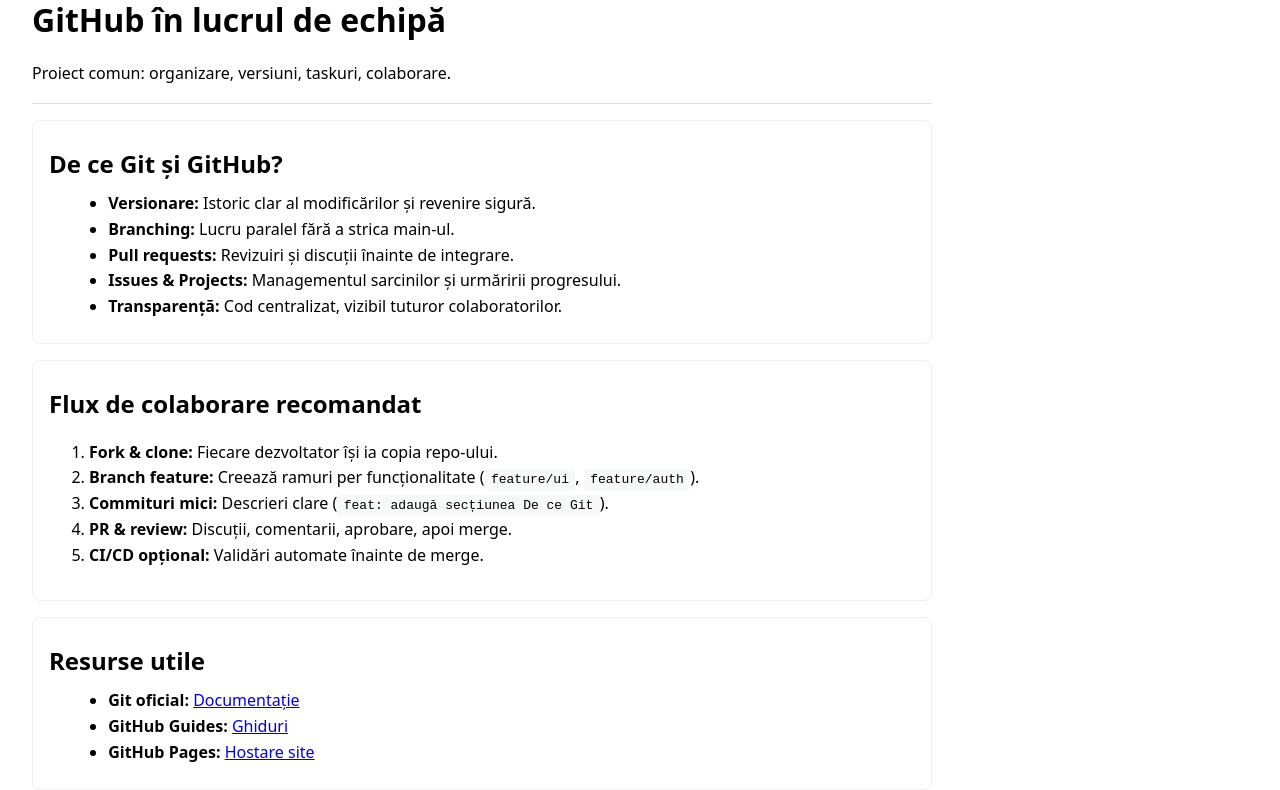
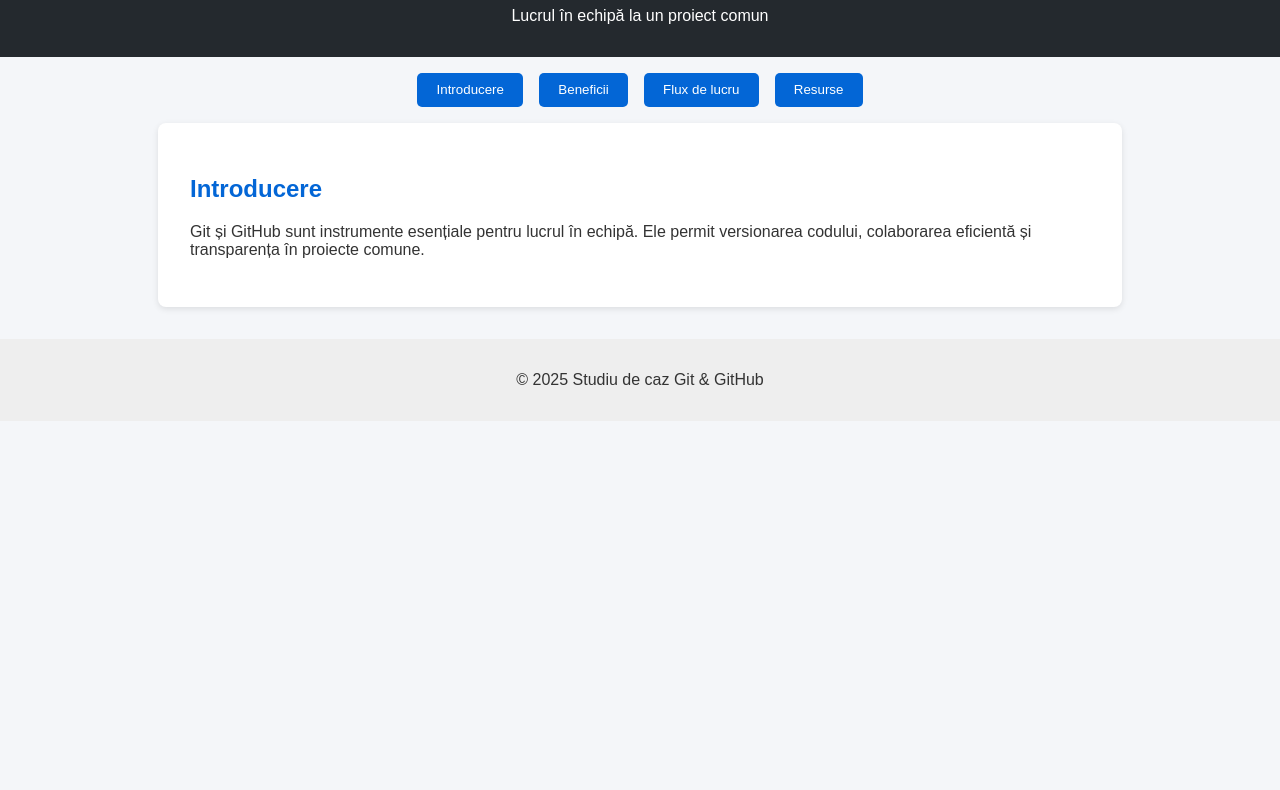
Before and after one commit to vfugvugvcft3456/studiu-de-caz, a plain HTML site: page index.html in a window 1280 px wide. Shown: the part 89-879 px from the top of the page. After the commit the page ends 800 px from the top, so only its background shows below. Drawn offline with Linux system fonts and the light colour scheme.

Commit message:
update: modernizeaza index.html cu navigare pe sectiuni

```diff
--- a/index.html
+++ b/index.html
@@ -1,58 +1,124 @@
 <!DOCTYPE html>
 <html lang="ro">
 <head>
-  <meta charset="UTF-8" />
-  <meta name="viewport" content="width=device-width, initial-scale=1.0"/>
-  <title>Studiu de caz: Lucrul în echipă cu Git & GitHub</title>
+  <meta charset="UTF-8">
+  <meta name="viewport" content="width=device-width, initial-scale=1.0">
+  <title>Studiu de caz: Git & GitHub</title>
   <style>
-    body { font-family: system-ui, sans-serif; line-height: 1.6; margin: 2rem; max-width: 900px; }
-    header { border-bottom: 1px solid #ddd; margin-bottom: 1rem; }
-    h1, h2 { margin: 0.5rem 0; }
-    .card { border: 1px solid #eee; padding: 1rem; margin: 1rem 0; border-radius: 8px; }
-    code { background: #f6f8fa; padding: 0.2rem 0.4rem; border-radius: 4px; }
-    ul { margin: 0.5rem 0 0.5rem 1.2rem; }
-    footer { margin-top: 2rem; font-size: 0.9rem; color: #555; }
+    body {
+      font-family: Arial, sans-serif;
+      margin: 0; padding: 0;
+      background: #f4f6f9;
+      color: #333;
+    }
+    header {
+      background: #24292e;
+      color: white;
+      padding: 1rem;
+      text-align: center;
+    }
+    nav {
+      display: flex;
+      justify-content: center;
+      gap: 1rem;
+      margin: 1rem 0;
+    }
+    nav button {
+      padding: 0.6rem 1.2rem;
+      border: none;
+      border-radius: 5px;
+      background: #0366d6;
+      color: white;
+      cursor: pointer;
+      transition: background 0.3s;
+    }
+    nav button:hover {
+      background: #024c9a;
+    }
+    section {
+      display: none;
+      padding: 2rem;
+      max-width: 900px;
+      margin: auto;
+      background: white;
+      border-radius: 8px;
+      box-shadow: 0 2px 6px rgba(0,0,0,0.1);
+    }
+    section.active {
+      display: block;
+    }
+    h2 {
+      color: #0366d6;
+    }
+    footer {
+      text-align: center;
+      padding: 1rem;
+      margin-top: 2rem;
+      background: #eee;
+    }
   </style>
 </head>
 <body>
   <header>
-    <h1>Studiu de caz: Importanța utilizării aplicațiilor GIT / GitHub în lucrul de echipă</h1>
-    <p>Proiect comun: organizare, versiuni, taskuri, colaborare.</p>
+    <h1>Studiu de caz: Importanța utilizării Git & GitHub</h1>
+    <p>Lucrul în echipă la un proiect comun</p>
   </header>
 
-  <section class="card">
-    <h2>De ce Git și GitHub?</h2>
+  <nav>
+    <button onclick="showPage('intro')">Introducere</button>
+    <button onclick="showPage('beneficii')">Beneficii</button>
+    <button onclick="showPage('flux')">Flux de lucru</button>
+    <button onclick="showPage('resurse')">Resurse</button>
+  </nav>
+
+  <main>
+    <section id="intro" class="active">
+      <h2>Introducere</h2>
+      <p>Git și GitHub sunt instrumente esențiale pentru lucrul în echipă. Ele permit versionarea codului, colaborarea eficientă și transparența în proiecte comune.</p>
+    </section>
+
+    <section id="beneficii">
+      <h2>Beneficii</h2>
       <ul>
-      <li><strong>Versionare:</strong> Istoric clar al modificărilor și revenire sigură.</li>
-      <li><strong>Branching:</strong> Lucru paralel fără a strica main-ul.</li>
-      <li><strong>Pull requests:</strong> Revizuiri și discuții înainte de integrare.</li>
-      <li><strong>Issues & Projects:</strong> Managementul sarcinilor și urmăririi progresului.</li>
-      <li><strong>Transparență:</strong> Cod centralizat, vizibil tuturor colaboratorilor.</li>
+        <li>Versionare și istoric clar al modificărilor</li>
+        <li>Lucru paralel prin branch-uri</li>
+        <li>Pull requests pentru revizuiri</li>
+        <li>Managementul sarcinilor prin Issues și Projects</li>
+        <li>Hostare gratuită prin GitHub Pages</li>
       </ul>
     </section>
 
-  <section class="card">
-    <h2>Flux de colaborare recomandat</h2>
+    <section id="flux">
+      <h2>Flux de lucru recomandat</h2>
       <ol>
-      <li><strong>Fork & clone:</strong> Fiecare dezvoltator își ia copia repo-ului.</li>
-      <li><strong>Branch feature:</strong> Creează ramuri per funcționalitate (<code>feature/ui</code>, <code>feature/auth</code>).</li>
-      <li><strong>Commituri mici:</strong> Descrieri clare (<code>feat: adaugă secțiunea De ce Git</code>).</li>
-      <li><strong>PR & review:</strong> Discuții, comentarii, aprobare, apoi merge.</li>
-      <li><strong>CI/CD opțional:</strong> Validări automate înainte de merge.</li>
+        <li>Clonează repo-ul</li>
+        <li>Creează un branch pentru funcționalitate</li>
+        <li>Fă commituri mici și clare</li>
+        <li>Deschide un Pull Request pentru review</li>
+        <li>Integrează modificările în branch-ul principal</li>
       </ol>
     </section>
 
-  <section class="card">
+    <section id="resurse">
       <h2>Resurse utile</h2>
+      <p>Linkuri oficiale pentru aprofundare:</p>
       <ul>
-      <li><strong>Git oficial:</strong> <a href="https://git-scm.com/docs" target="_blank">Documentație</a></li>
-      <li><strong>GitHub Guides:</strong> <a href="https://guides.github.com/" target="_blank">Ghiduri</a></li>
-      <li><strong>GitHub Pages:</strong> <a href="https://pages.github.com/" target="_blank">Hostare site</a></li>
+        <li><a href="https://git-scm.com/docs" target="_blank">Documentația Git</a></li>
+        <li><a href="https://guides.github.com/" target="_blank">GitHub Guides</a></li>
+        <li><a href="https://pages.github.com/" target="_blank">GitHub Pages</a></li>
       </ul>
     </section>
+  </main>
 
   <footer>
-    <p>Autor: Echipa proiectului — Prezentare pentru studiu de caz.</p>
+    <p>© 2025 Studiu de caz Git & GitHub</p>
   </footer>
+
+  <script>
+    function showPage(pageId) {
+      document.querySelectorAll("section").forEach(sec => sec.classList.remove("active"));
+      document.getElementById(pageId).classList.add("active");
+    }
+  </script>
 </body>
 </html>
```
Lines whose indentation alone changed are shown as unchanged.
